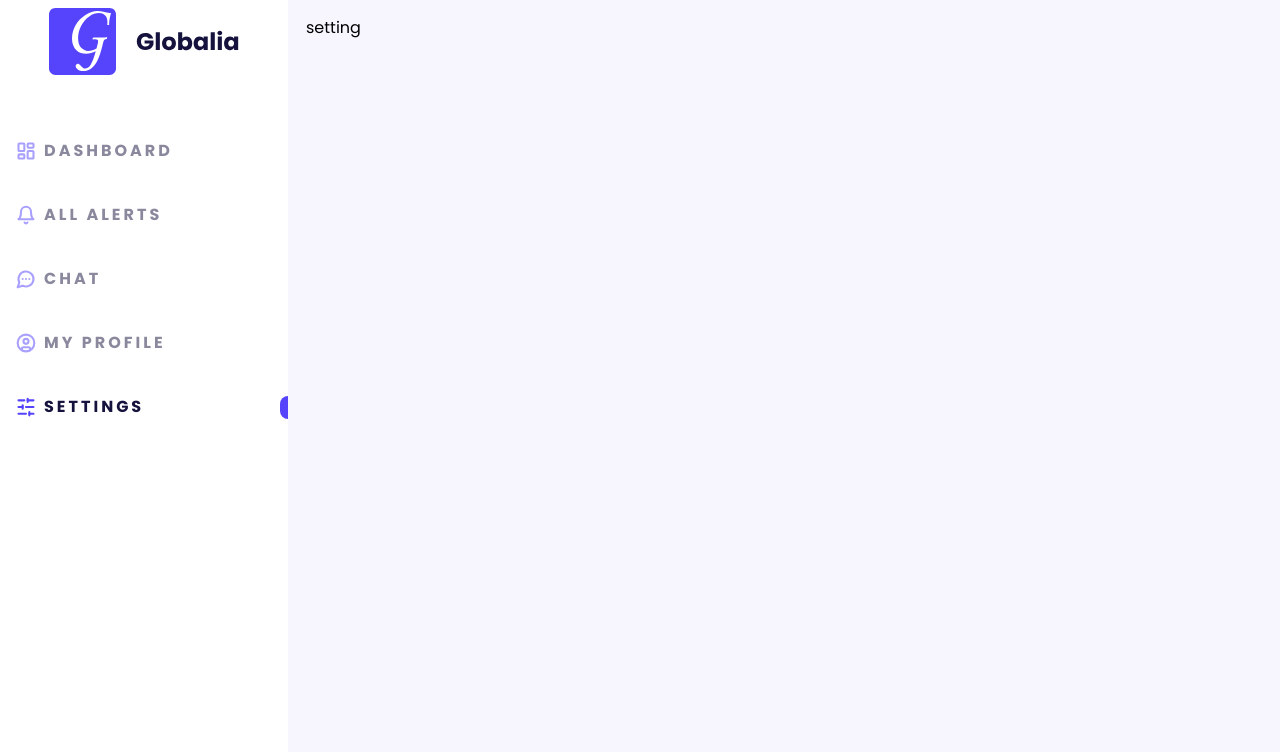
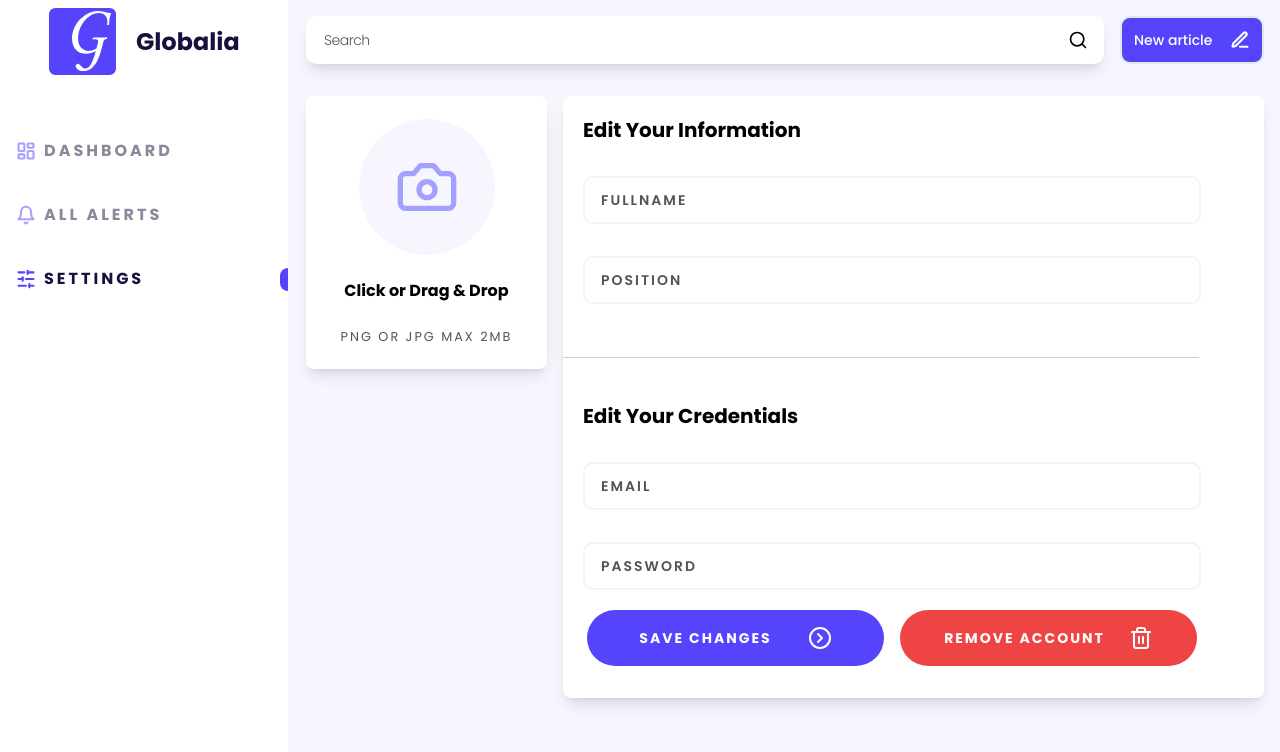
Before and after one commit to markinascimento/dashboard, a Next.js app: page /setting in a window 1280 px wide. Shown: the top 752 px of the page. Built offline with nearby package versions, Linux system fonts and the light colour scheme.

Commit message:
feat: create setting page

```diff
--- a/src/app/chat/page.tsx
+++ /dev/null
@@ -1,9 +0,0 @@
-import React from "react";
-
-export default function Chat() {
-  return (
-    <div>
-      <h1> chat </h1>
-    </div>
-  );
-}
--- a/src/app/layout.tsx
+++ b/src/app/layout.tsx
@@ -20,14 +20,14 @@ export default function RootLayout({
   children: React.ReactNode;
 }>) {
   return (
-    <html lang="pt-BR" className="w-full h-full">
+    <html lang="en" className="w-full h-full">
       <body className={`w-full h-full ${poppins.className}`}>
         <div className="bg-background w-full h-full overflow-y-auto ">
           <Sidebar />
 
           <div
             className="pt-12 px-3 pb-3 flex flex-col flex-1 overflow-y-auto
-            lg:p-4 main-container"
+            lg:p-4 main-container h-screen"
           >
             {children}
           </div>
--- a/src/app/profile/page.tsx
+++ /dev/null
@@ -1,9 +0,0 @@
-import React from "react";
-
-export default function Profile() {
-  return (
-    <div>
-      <h1> profile </h1>
-    </div>
-  );
-}
--- a/src/app/setting/page.tsx
+++ b/src/app/setting/page.tsx
@@ -1,9 +1,81 @@
-import React from "react";
+// -> Icons lib
+import { Camera, CircleChevronRight, Trash2 } from "lucide-react";
+
+// -> Components
+import { Header } from "@/shared/components/Header";
+import { Input } from "@/shared/components/Input";
 
 export default function Setting() {
   return (
-    <div>
-      <h1> setting </h1>
-    </div>
+    <>
+      <Header />
+
+      <main className="flex flex-col gap-4 mt-8 md:flex-row">
+        <section
+          className="flex flex-col items-center justify-center gap-6 w-full
+          max-h-[273px] p-6 rounded-lg bg-white shadow-lg md:max-w-[241px]"
+        >
+          <div className="bg-background p-9 rounded-full">
+            <Camera className="size-16 text-[#A3A1FF]" />
+          </div>
+          <strong> Click or Drag & Drop </strong>
+          <small className="text-zinc-600 tracking-[2px]"> PNG OR JPG MAX 2MB </small>
+        </section>
+
+        <form className="w-full bg-white shadow-lg rounded-lg pb-8">
+          <section className="flex flex-col gap-8 p-5 mb-8 max-w-[658px]">
+            <strong className="text-xl font-bold"> Edit Your Information </strong>
+
+            <Input
+              placeholder="FULLNAME"
+              className="shadow-none border-2 border-zinc-100 placeholder:tracking-[2px] placeholder:font-semibold"
+              isIconSearch={false}
+            />
+
+            <Input
+              placeholder="POSITION"
+              className="shadow-none border-2 border-zinc-100 placeholder:tracking-[2px] placeholder:font-semibold"
+              isIconSearch={false}
+            />
+          </section>
+
+          <hr className="w-full max-w-[636px] h-[2px] bg-royal-blue-900 opacity-20" />
+
+          <section className="flex flex-col gap-8 p-5 mt-6 max-w-[658px]">
+            <strong className="text-xl font-bold"> Edit Your Credentials </strong>
+
+            <Input
+              placeholder="EMAIL"
+              className="shadow-none border-2 border-zinc-100 placeholder:tracking-[2px] placeholder:font-semibold"
+              isIconSearch={false}
+            />
+
+            <Input
+              placeholder="PASSWORD"
+              className="shadow-none border-2 border-zinc-100 placeholder:tracking-[2px] placeholder:font-semibold"
+              isIconSearch={false}
+            />
+          </section>
+
+          <section className="max-w-[658px] grid grid-cols-1 gap-4 px-6 sm:grid-cols-2">
+            <button
+              className="flex items-center justify-center h-14 rounded-full gap-9
+              bg-royal-blue-500 text-white"
+            >
+              <strong className="tracking-[2px] text-sm"> SAVE CHANGES </strong>
+              <CircleChevronRight />
+            </button>
+
+            <button
+              className="flex items-center justify-center h-14 rounded-full gap-6
+              bg-red-500 text-white"
+            >
+              <strong className="tracking-[2px] text-sm"> REMOVE ACCOUNT </strong>
+              <Trash2 />
+            </button>
+          </section>
+        </form>
+      </main>
+    </>
   );
 }
--- a/src/shared/components/Input.tsx
+++ b/src/shared/components/Input.tsx
@@ -1,17 +1,39 @@
+// -> ReactJS
+import type { ComponentProps } from "react";
+
+// -> Icons lib
 import { Search } from "lucide-react";
 
-export function Input() {
+// -> Utils
+import { cn } from "../utils/cn";
+
+// -> Types
+interface IInputProps extends ComponentProps<'input'>{
+  isIconSearch?: boolean;
+  className?: string
+  placeholder?: string
+}
+
+export function Input({
+  className,
+  placeholder = 'Search',
+  isIconSearch = true
+}: IInputProps) {
   return (
     <div className="relative w-full">
       <input
         type="text"
-        placeholder="Search"
-        className="w-full shadow-lg h-12 rounded-[10px] border-2 border-white outline-none px-4
-        font-medium tracking-[-0.5px] text-sm
-        focus:border-royal-blue-500 transition-all placeholder:font-light placeholder:text-zinc-600"
+        placeholder={placeholder}
+        className={cn(
+          `w-full shadow-lg h-12 rounded-[10px] border-2 border-white outline-none px-4
+          font-medium tracking-[-0.5px] text-sm focus:border-royal-blue-500 transition-all
+          placeholder:font-light placeholder:text-zinc-600`,
+          className
+        )}
       />
-
-      <Search className="size-5 absolute top-1/2 -translate-y-1/2 right-4" />
+      {isIconSearch && (
+        <Search className="size-5 absolute top-1/2 -translate-y-1/2 right-4" />
+      )}
     </div>
   );
 }
--- a/src/shared/configs/sidebarRoutes.ts
+++ b/src/shared/configs/sidebarRoutes.ts
@@ -1,9 +1,5 @@
 import {
-  Bell,
-  LayoutDashboard,
-  MessageCircleMore,
-  SlidersHorizontal,
-  UserCircle,
+  Bell, LayoutDashboard, SlidersHorizontal
 } from "lucide-react";
 
 export const sidebarRoutes = [
@@ -20,18 +16,6 @@ export const sidebarRoutes = [
   },
 
   {
-    Icon: MessageCircleMore,
-    name: "chat",
-    path: "/chat",
-  },
-
-  {
-    Icon: UserCircle,
-    name: "my profile",
-    path: "/profile",
-  },
-
-  {
     Icon: SlidersHorizontal,
     name: "settings",
     path: "/setting",
```
